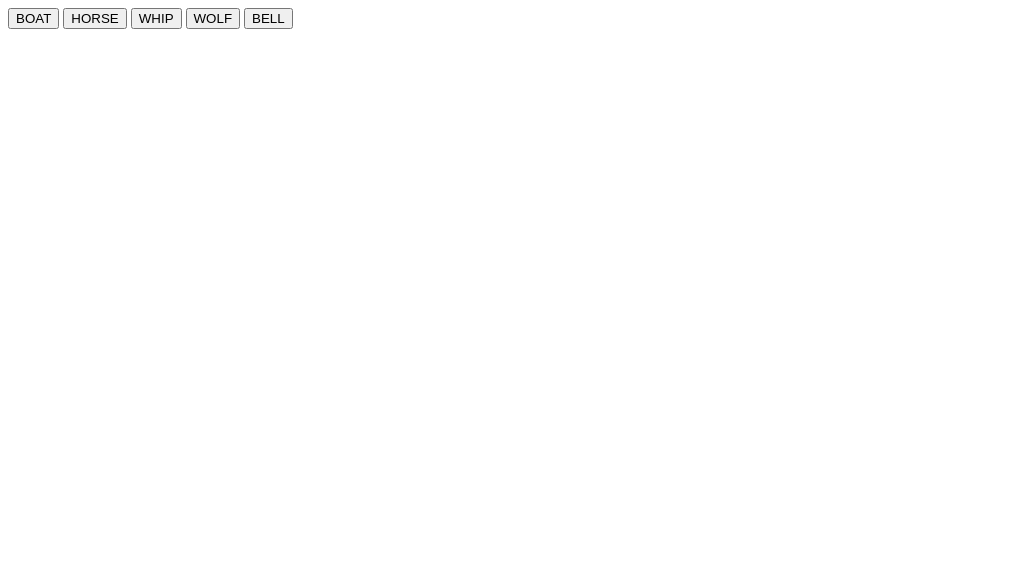
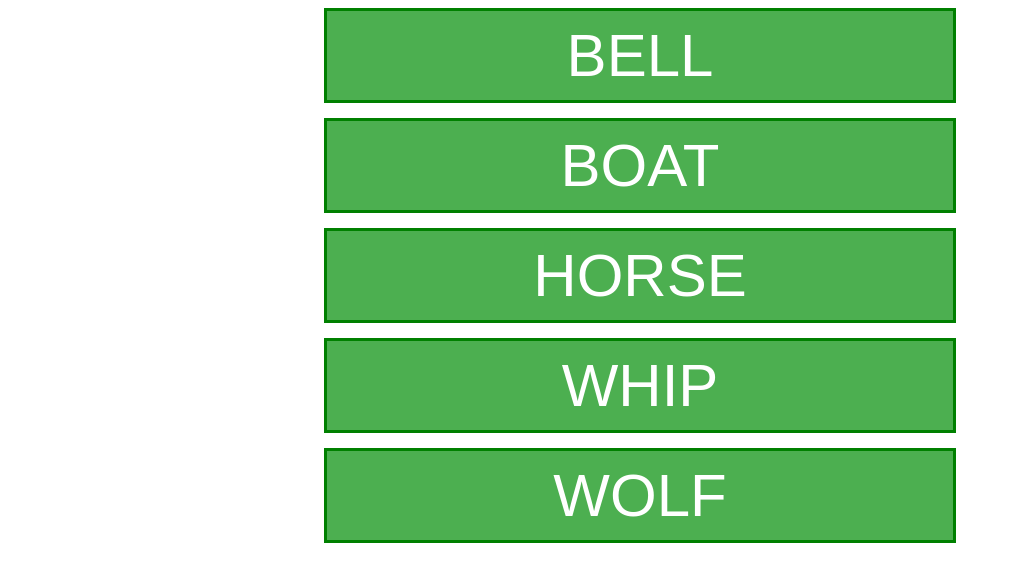
Before and after one commit to TimHillier/YF_SoundBoard, a plain HTML site: page index.html in a window 1280 px wide. Shown: the whole page, without its empty margins (0-1011 px from the left). Drawn offline with Linux system fonts and the light colour scheme.

Commit message:
Buttons now
Buttons work and are centered

```diff
--- a/index.html
+++ b/index.html
@@ -18,16 +18,17 @@
                  }
    </script>
 
+<input class = "button" type="button" id="bell-button" value="BELL" onclick = "play('SchoolBell.wav')">
 
-<input type="button" id="boat-button" value="BOAT"  onclick="play('Boat-Horn.wav')">
+<input class = "button" type="button"  id="boat-button" value="BOAT"  onclick="play('Boat-Horn.wav')">
 
-<input type="button" id="horse-button" value="HORSE"  onclick="play('Horse-Neigh.wav')">
+<input class = "button" type="button" id="horse-button" value="HORSE"  onclick="play('Horse-Neigh.wav')">
 
-<input type="button" id="whip-button" value="WHIP"  onclick="play('Whip-Crack.wav')">
+<input class = "button" type="button" id="whip-button" value="WHIP"  onclick="play('Whip-Crack.wav')">
 
-<input type="button" id="wolf-button" value="WOLF"  onclick="play('wolf.mp3')">
+<input class = "button" type="button" id="wolf-button" value="WOLF"  onclick="play('wolf.mp3')">
 
-<input type="button" id="bell-button" value="BELL" onclick = "play('SchoolBell.wav')">
+
 
 
 
--- a/style.css
+++ b/style.css
@@ -1,29 +1,21 @@
-#horse
-{
 
 
-}
-#bell
-{
+
+
+.button{
+
+    background-color: #4CAF50; /* Green */
+    color: white;
+    top: 50%;
+    text-align: center;
+    text-decoration: none;
+    cursor: pointer;
+    font-size: 60px;
+    display: table;
+    margin: auto;
+    margin-bottom: 15px;
+    width: 50%;
+    border: 3px solid green;
+    padding: 10px;
 
 }
-#boat
-{
-
-
-}
-#whip
-{
-
-}
-#wolf
-{
-
-}
-#list
-{
-    width:45%;
-
-    padding:1em;
-    margin:0 auto;
-}
```
Also changed, not shown: Images/wig.jpg (added).
